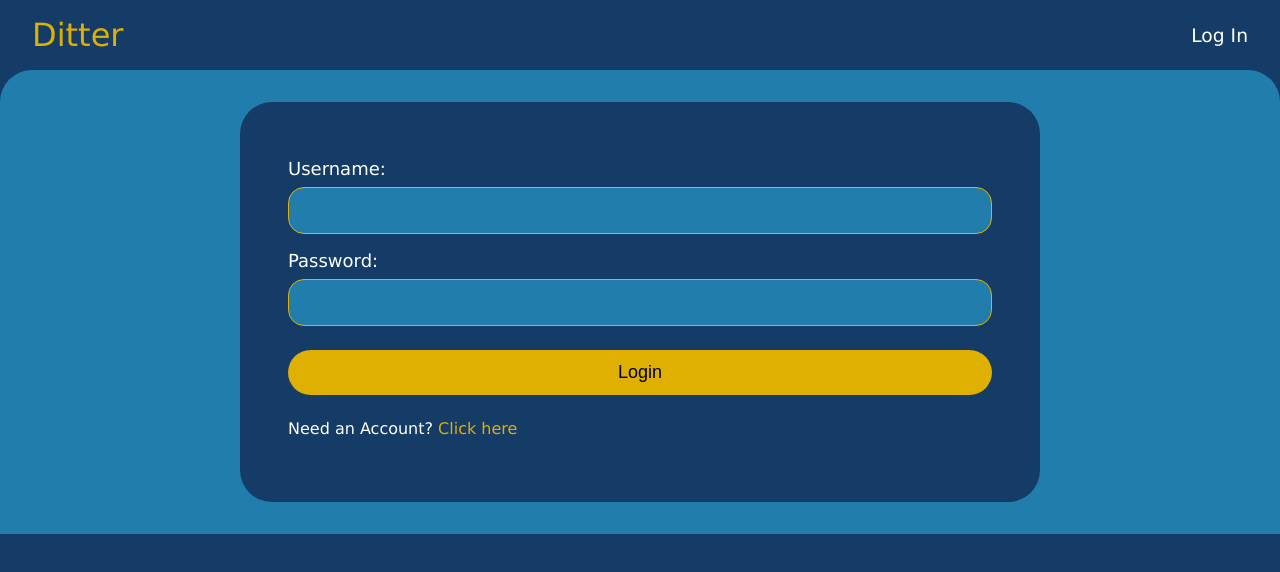
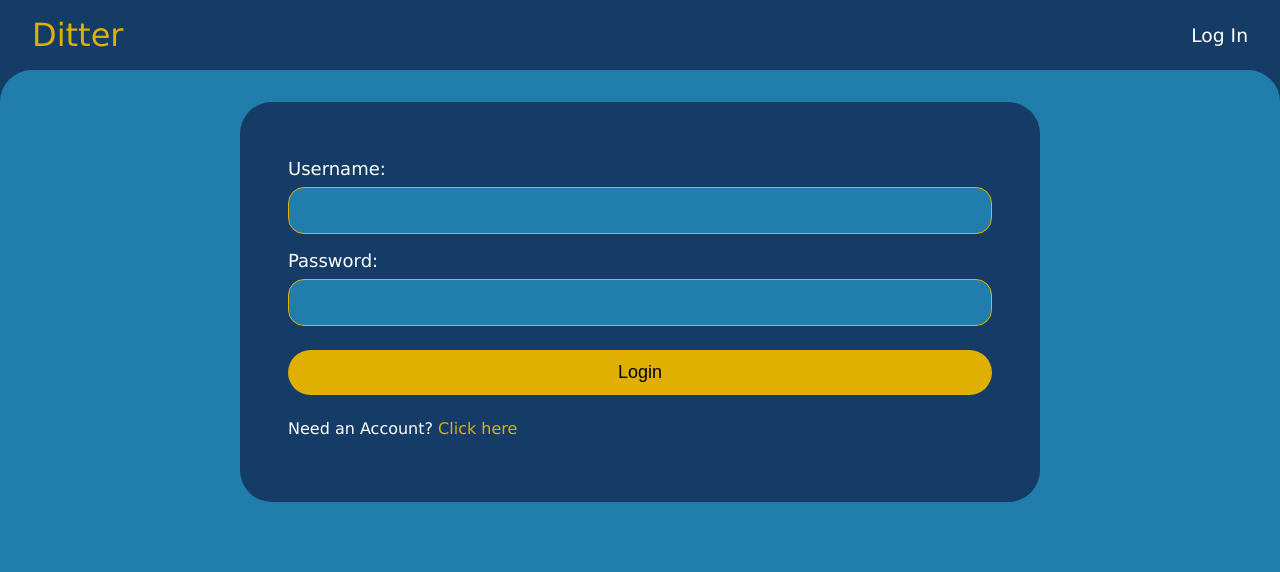
Before and after one commit to rand0m-cloud/ditter, a Vue app in the folder ditterapp/: page /login in a window 1280 px wide. Shown: the top 572 px of the page. Built offline with nearby package versions, Linux system fonts and the light colour scheme.

Commit message:
fix: small page and profile view not updating

```diff
--- a/ditterapp/src/assets/main.css
+++ b/ditterapp/src/assets/main.css
@@ -5,7 +5,7 @@ html,
 body,
 main,
 #app {
-  min-height: 100%;
+  min-height: 100vh;
 }
 
 body {
--- a/ditterapp/src/views/ProfileView.vue
+++ b/ditterapp/src/views/ProfileView.vue
@@ -1,5 +1,5 @@
 <script setup>
-import { onMounted, ref, computed } from "vue";
+import { onMounted, ref, computed, watch } from "vue";
 import { useRoute } from "vue-router";
 import router from "../router";
 import Dweet from "../components/Dweet.vue";
@@ -9,14 +9,17 @@ const route = useRoute();
 const data = ref(null);
 const error = ref(null);
 
-onMounted(async () => {
+const fetch_data = async () => {
   let resp = await API.getUser(route.params.username);
   if (resp["error"]) {
     error.value = resp["error"];
   } else {
     data.value = resp;
   }
-});
+};
+
+onMounted(fetch_data);
+watch(route, fetch_data);
 
 const is_users_profile = computed(() => {
   return API.getLoggedInUser()?.author_username == route.params.username;
@@ -42,7 +45,7 @@ const logout = async () => {
         <button class="profile-logout" @click="logout" v-if="is_users_profile">Log Out</button>
       </div>
       <div class="profile-timeline">
-        <Dweet v-for="dweet in data.dweets" :dweet="dweet" />
+        <Dweet v-for="dweet in data.dweets" :dweet="dweet" :key="dweet.uuid"/>
       </div>
     </div>
   </div>
```
